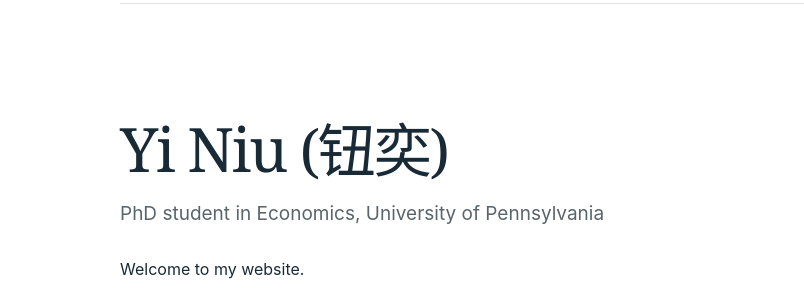
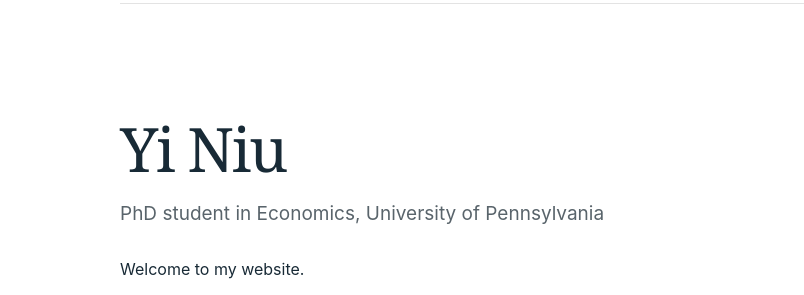
Before and after one commit to YiNiu-bot/yiniu-bot.github.io, a plain HTML site: page index.html in a window 1280 px wide. Shown: the part 86-381 px from the top of the page, 0-804 px from the left. Drawn offline with Linux system fonts and the light colour scheme.

Commit message:
Use only Yi Niu in homepage heading

```diff
--- a/index.html
+++ b/index.html
@@ -14,7 +14,7 @@
   </header>
   <main id="main">
     <section class="intro" id="about" aria-labelledby="name">
-      <div class="intro-copy"><h1 id="name">Yi Niu <span lang="zh-Hans" style="font-size:95%">(钮奕)</span></h1><p class="position">PhD student in Economics, University of Pennsylvania</p><p class="bio">Welcome to my website.</p><p class="bio">My research interests include causal inference, networks, machine learning methods, and applied econometrics.</p><a class="text-link" href="#research">Explore my research <span aria-hidden="true">↗</span></a></div>
+      <div class="intro-copy"><h1 id="name">Yi Niu</h1><p class="position">PhD student in Economics, University of Pennsylvania</p><p class="bio">Welcome to my website.</p><p class="bio">My research interests include causal inference, networks, machine learning methods, and applied econometrics.</p><a class="text-link" href="#research">Explore my research <span aria-hidden="true">↗</span></a></div>
       <div class="portrait"><img src="./team_portrait_3.png" alt="Portrait of Yi Niu" width="1254" height="1254"></div>
     </section>
     <section class="section" id="research" aria-labelledby="research-heading">
```
